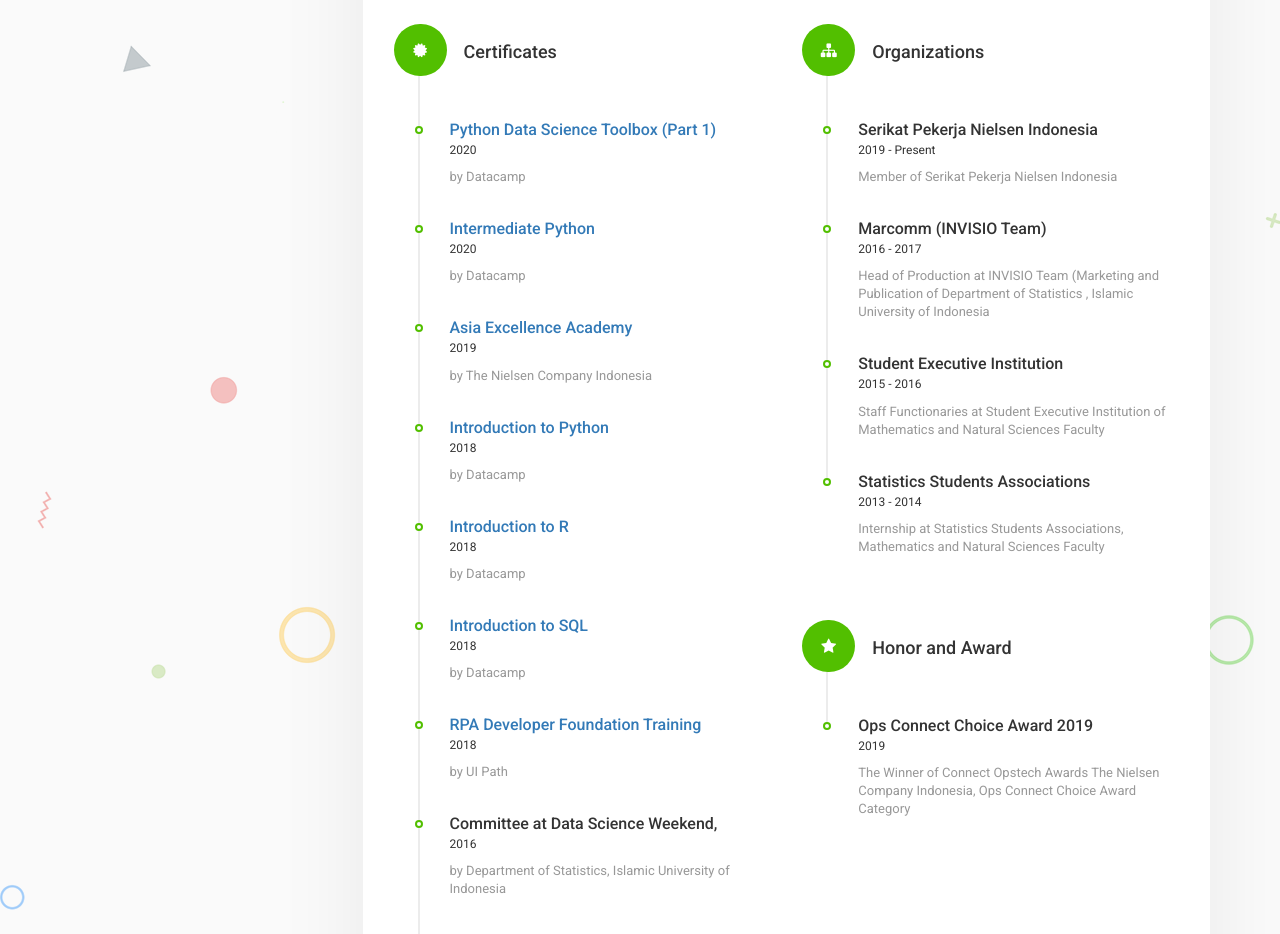
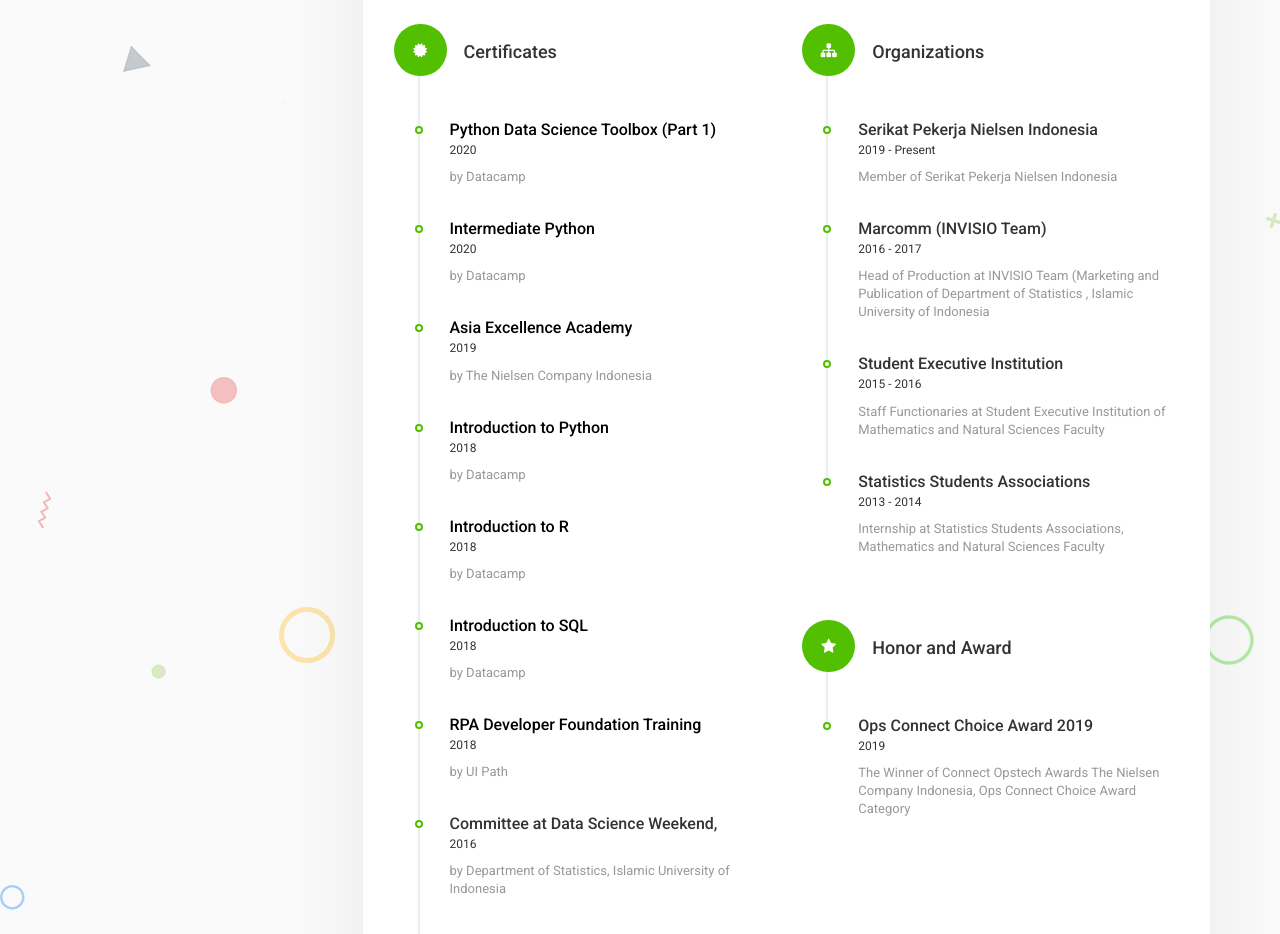
Before and after one commit to abtohi/abtohi.github.io, a plain HTML site: page index.html in a window 1280 px wide. Shown: the part 1781-2715 px from the top of the page. Drawn offline with Linux system fonts and the light colour scheme.

Commit message:
Update index.html

```diff
--- a/index.html
+++ b/index.html
@@ -514,37 +514,37 @@
 				<ul class="timeline col-md-12 top_30">
                                     <li><i class="fa fa-certificate" aria-hidden="true"></i><h2 class="timeline-title">Certificates</h2></li>
                                     <!-- a work -->
-                                    <li><h3 class="line-title"><a href="https://www.datacamp.com/statement-of-accomplishment/course/88527d3e5dc4d50a71a77c1fa1c5e93263440e1d" target="_blank">Python Data Science Toolbox (Part 1)</a></h3>
+                                    <li><h3 class="line-title"><a href="https://www.datacamp.com/statement-of-accomplishment/course/88527d3e5dc4d50a71a77c1fa1c5e93263440e1d" target="_blank" style="color:black">Python Data Science Toolbox (Part 1)</a></h3>
                                         <span>2020</span>
                                         <p class="little-text">by Datacamp</p>
                                     </li>
 				    <!-- a work -->
-                                    <li><h3 class="line-title"><a href="https://www.datacamp.com/statement-of-accomplishment/course/6dc0a9e87ecd8202b1fba6d4958a946fa214e5a6" target="_blank">Intermediate Python</a></h3>
+                                    <li><h3 class="line-title"><a href="https://www.datacamp.com/statement-of-accomplishment/course/6dc0a9e87ecd8202b1fba6d4958a946fa214e5a6" target="_blank" style="color:black">Intermediate Python</a></h3>
                                         <span>2020</span>
                                         <p class="little-text">by Datacamp</p>
                                     </li>
 				    <!-- a work -->
-                                    <li><h3 class="line-title"><a href="https://drive.google.com/file/d/1Fy0CI-0pfjIpcRCOGoFF96jEgapXoU-1/view" target="_blank">Asia Excellence Academy</a></h3>
+                                    <li><h3 class="line-title"><a href="https://drive.google.com/file/d/1Fy0CI-0pfjIpcRCOGoFF96jEgapXoU-1/view" target="_blank" style="color:black">Asia Excellence Academy</a></h3>
                                         <span>2019</span>
                                         <p class="little-text">by The Nielsen Company Indonesia</p>
                                     </li>
 				    <!-- a work -->
-                                    <li><h3 class="line-title"><a href="https://www.datacamp.com/statement-of-accomplishment/course/8c9d486a707b33f175a3cfb3c069ac7f85d02598" target="_blank">Introduction to Python</a></h3>
+                                    <li><h3 class="line-title"><a href="https://www.datacamp.com/statement-of-accomplishment/course/8c9d486a707b33f175a3cfb3c069ac7f85d02598" target="_blank" style="color:black">Introduction to Python</a></h3>
                                         <span>2018</span>
                                         <p class="little-text">by Datacamp</p>
                                     </li>
 			            <!-- a work -->
-					<li><h3 class="line-title"><a href="https://www.datacamp.com/statement-of-accomplishment/course/20f00d4a62b17de478182a418b7a69251399f2c2" target="_blank">Introduction to R</a></h3>
+					<li><h3 class="line-title"><a href="https://www.datacamp.com/statement-of-accomplishment/course/20f00d4a62b17de478182a418b7a69251399f2c2" target="_blank" style="color:black">Introduction to R</a></h3>
                                         <span>2018</span>
                                         <p class="little-text">by Datacamp</p>
                                     </li>
 				    <!-- a work -->
-					<li><h3 class="line-title"><a href="https://www.datacamp.com/statement-of-accomplishment/course/e6ff83052953261d3661a92c492cf3bfdd335e02" target="_blank">Introduction to SQL</a></h3>
+					<li><h3 class="line-title"><a href="https://www.datacamp.com/statement-of-accomplishment/course/e6ff83052953261d3661a92c492cf3bfdd335e02" target="_blank" style="color:black">Introduction to SQL</a></h3>
                                         <span>2018</span>
                                         <p class="little-text">by Datacamp</p>
                                     </li>
 				    <!-- a work -->
-					<li><h3 class="line-title"><a href="https://drive.google.com/file/d/1UyaJI4joAm29dGPuhe7OD3V2kHxQ04AJ/view" target="_blank">RPA Developer Foundation Training</a></h3>
+					<li><h3 class="line-title"><a href="https://drive.google.com/file/d/1UyaJI4joAm29dGPuhe7OD3V2kHxQ04AJ/view" target="_blank" style="color:black">RPA Developer Foundation Training</a></h3>
                                         <span>2018</span>
                                         <p class="little-text">by UI Path</p>
                                     </li>
```
